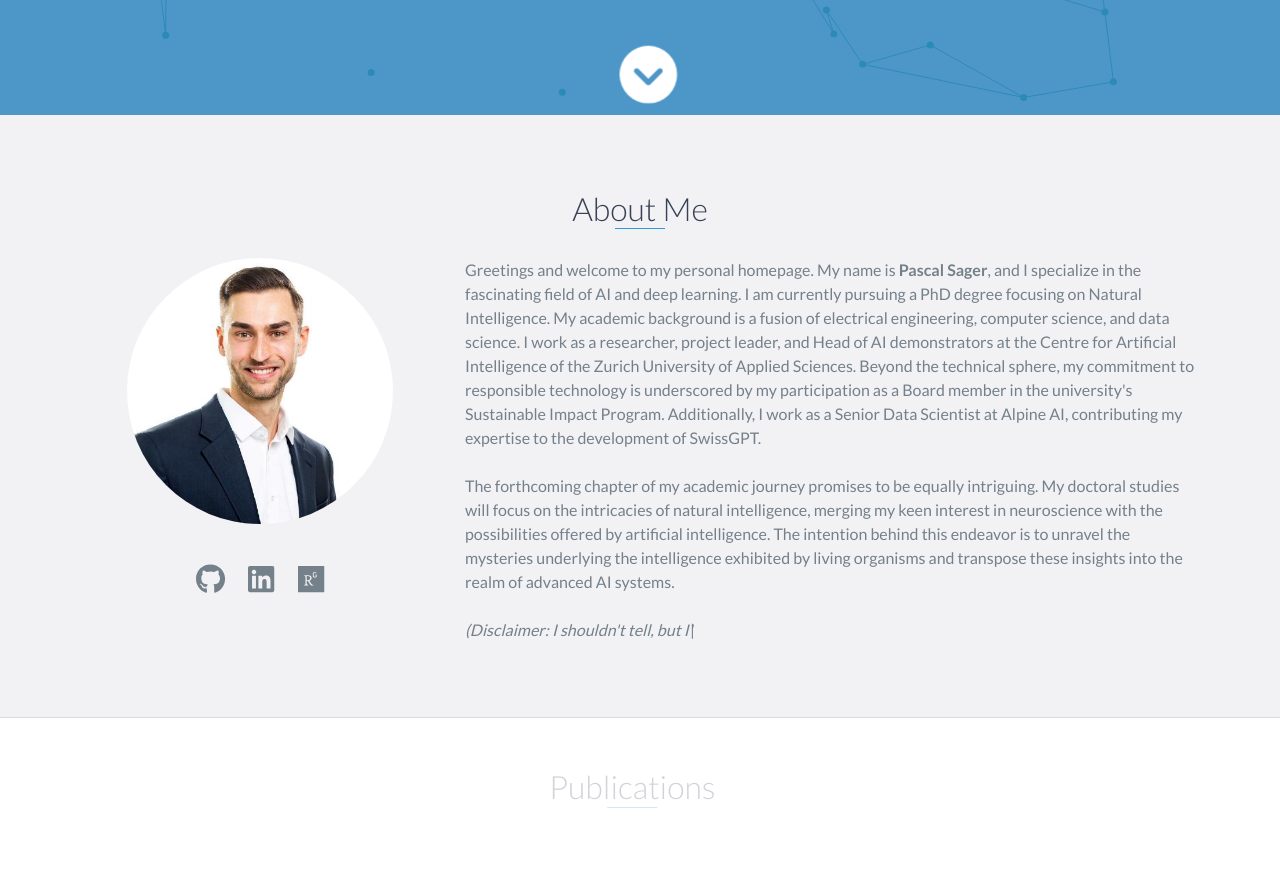
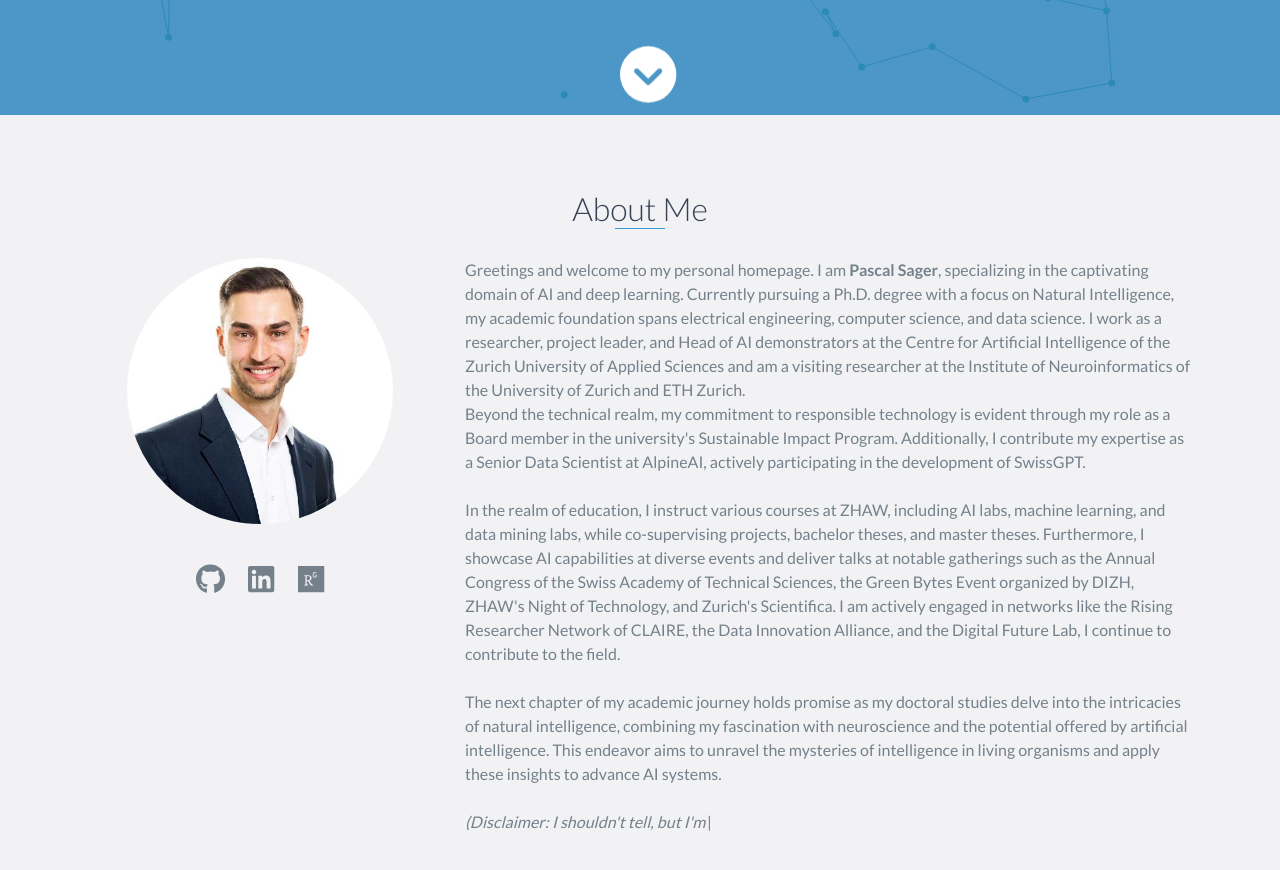
Before and after one commit to sagerpascal/sagerpascal.github.io, a Jekyll site: the page built from index.html, in a window 1280 px wide and 900 px high, scrolled down 785 px. Shown: the top 870 px of the window. Built offline with Jekyll 4.4.1, drawn with Linux system fonts in a browser that asks for light colours; nearby versions of some CDN libraries.

Commit message:
Update About me

```diff
--- a/_includes/about-me.html
+++ b/_includes/about-me.html
@@ -30,23 +30,34 @@
             </div>
             <div class="col-md-8">
                 <p>
-                    Greetings and welcome to my personal homepage. My name is <strong>Pascal Sager</strong>, and
-                    I specialize in the fascinating field of AI and deep learning. I am currently pursuing a PhD degree
-                    focusing on Natural Intelligence.
-                    My academic background is a fusion of electrical engineering, computer science, and data science.
+                    Greetings and welcome to my personal homepage. I am <strong>Pascal Sager</strong>, specializing in
+                    the captivating domain of AI and deep learning. Currently pursuing a Ph.D. degree with a focus on
+                    Natural Intelligence, my academic foundation spans electrical engineering, computer science, and
+                    data science.
                     I work as a researcher, project leader, and Head of AI demonstrators at the Centre for Artificial
-                    Intelligence of the Zurich University of Applied Sciences.
-                    Beyond the technical sphere, my commitment to responsible technology is underscored by my
-                    participation as a Board member in the university's Sustainable Impact Program. Additionally, I work
-                    as a Senior Data Scientist at Alpine AI, contributing my expertise to the development of SwissGPT.
+                    Intelligence of the Zurich University of Applied Sciences and am a visiting researcher at the
+                    Institute of Neuroinformatics of the University of Zurich and ETH Zurich.
+                    <br>
+                    Beyond the technical realm, my commitment to responsible technology is evident through my role as a
+                    Board member in the university's Sustainable Impact Program. Additionally, I contribute my expertise
+                    as a Senior Data Scientist at AlpineAI, actively participating in the development of SwissGPT.
                 </p>
                 <br>
                 <p>
-                    The forthcoming chapter of my academic journey promises to be equally intriguing. My doctoral
-                    studies will focus on the intricacies of natural intelligence, merging my keen interest in
-                    neuroscience with the possibilities offered by artificial intelligence. The intention behind this
-                    endeavor is to unravel the mysteries underlying the intelligence exhibited by living organisms and
-                    transpose these insights into the realm of advanced AI systems.
+                    In the realm of education, I instruct various courses at ZHAW, including AI labs, machine learning,
+                    and data mining labs, while co-supervising projects, bachelor theses, and master theses.
+                    Furthermore, I showcase AI capabilities at diverse events and deliver talks at notable gatherings
+                    such as the Annual Congress of the Swiss Academy of Technical Sciences, the Green Bytes Event
+                    organized by DIZH, ZHAW's Night of Technology, and Zurich's Scientifica. I am actively engaged in
+                    networks like the Rising Researcher Network of CLAIRE, the Data Innovation Alliance, and the Digital
+                    Future Lab, I continue to contribute to the field.
+                </p>
+                <br>
+                <p>
+                    The next chapter of my academic journey holds promise as my doctoral studies delve into the
+                    intricacies of natural intelligence, combining my fascination with neuroscience and the potential
+                    offered by artificial intelligence. This endeavor aims to unravel the mysteries of intelligence in
+                    living organisms and apply these insights to advance AI systems.
                 </p>
                 <br>
                 <p id="disclaimer"></p>
```
